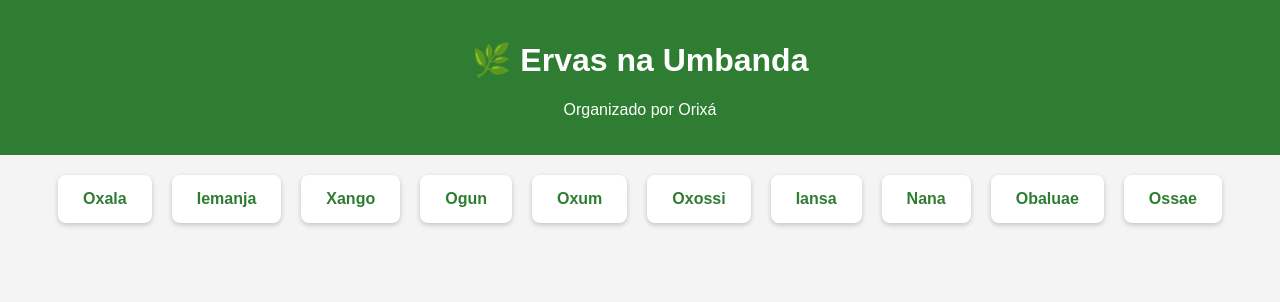
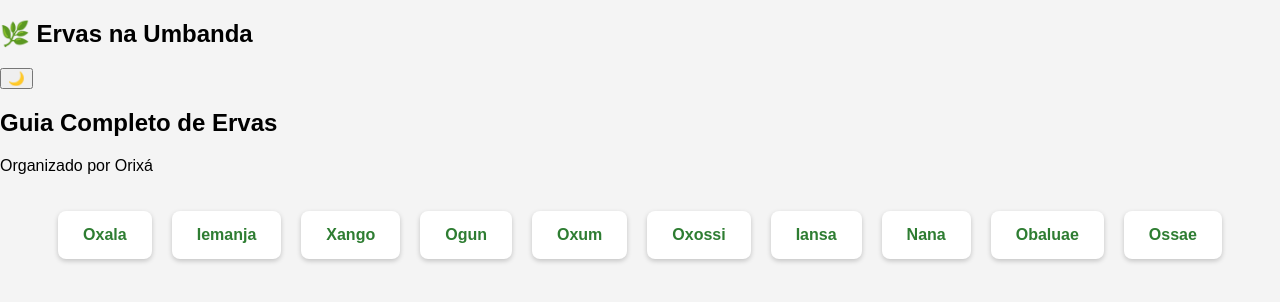
Before and after one commit to juniorlaranja/Ervas-na-medicina-e-propriedades-energetica, a plain HTML site: page index.html in a window 1280 px wide. Drawn offline with Linux system fonts and the light colour scheme.

Commit message:
Update index.html

```diff
--- a/index.html
+++ b/index.html
@@ -3,15 +3,20 @@
 <head>
 <meta charset="UTF-8">
 <meta name="viewport" content="width=device-width, initial-scale=1.0">
-<title>Ervas por Orixá</title>
+<title>Ervas na Umbanda</title>
 <link rel="stylesheet" href="style.css">
 </head>
 <body>
 
-<header>
-<h1>🌿 Ervas na Umbanda</h1>
+<nav class="topnav">
+<h2>🌿 Ervas na Umbanda</h2>
+<button id="toggleDark">🌙</button>
+</nav>
+
+<section class="hero">
+<h1>Guia Completo de Ervas</h1>
 <p>Organizado por Orixá</p>
-</header>
+</section>
 
 <div id="lista-orixas" class="container"></div>
 
```
